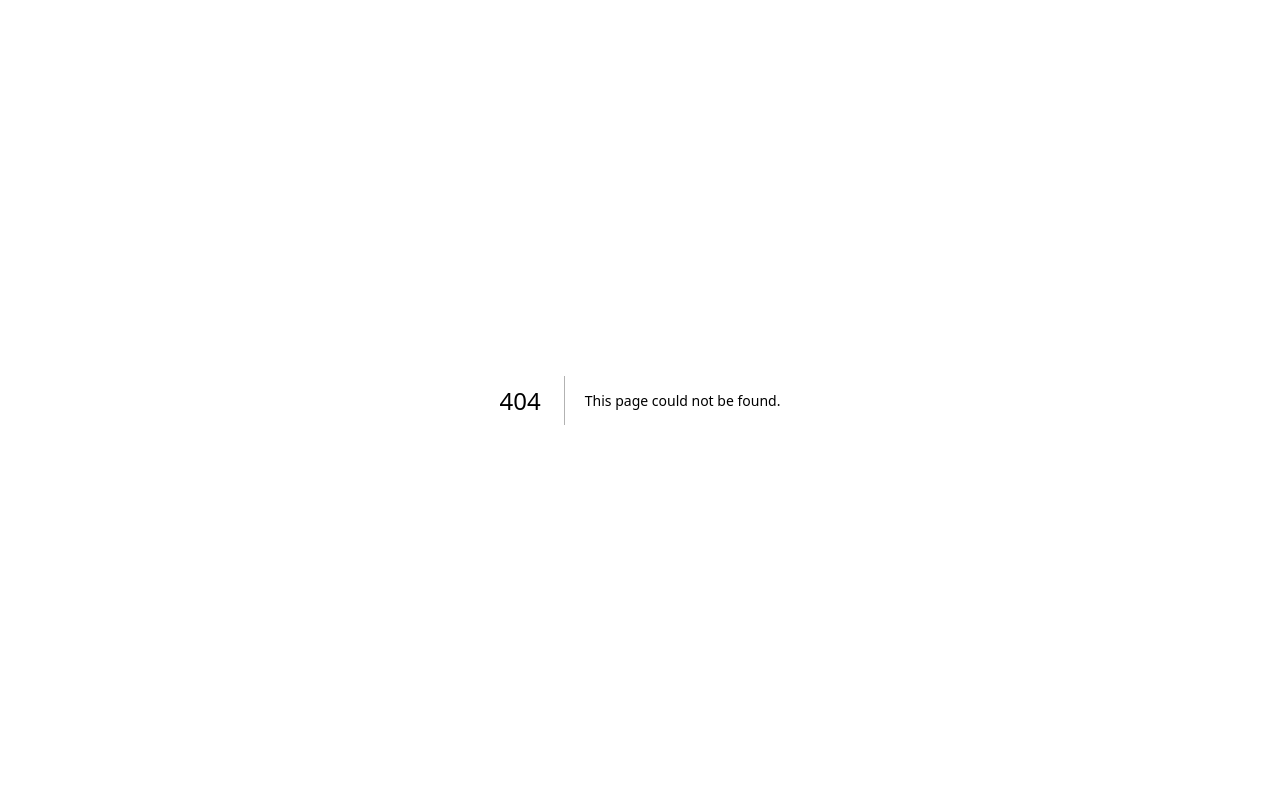
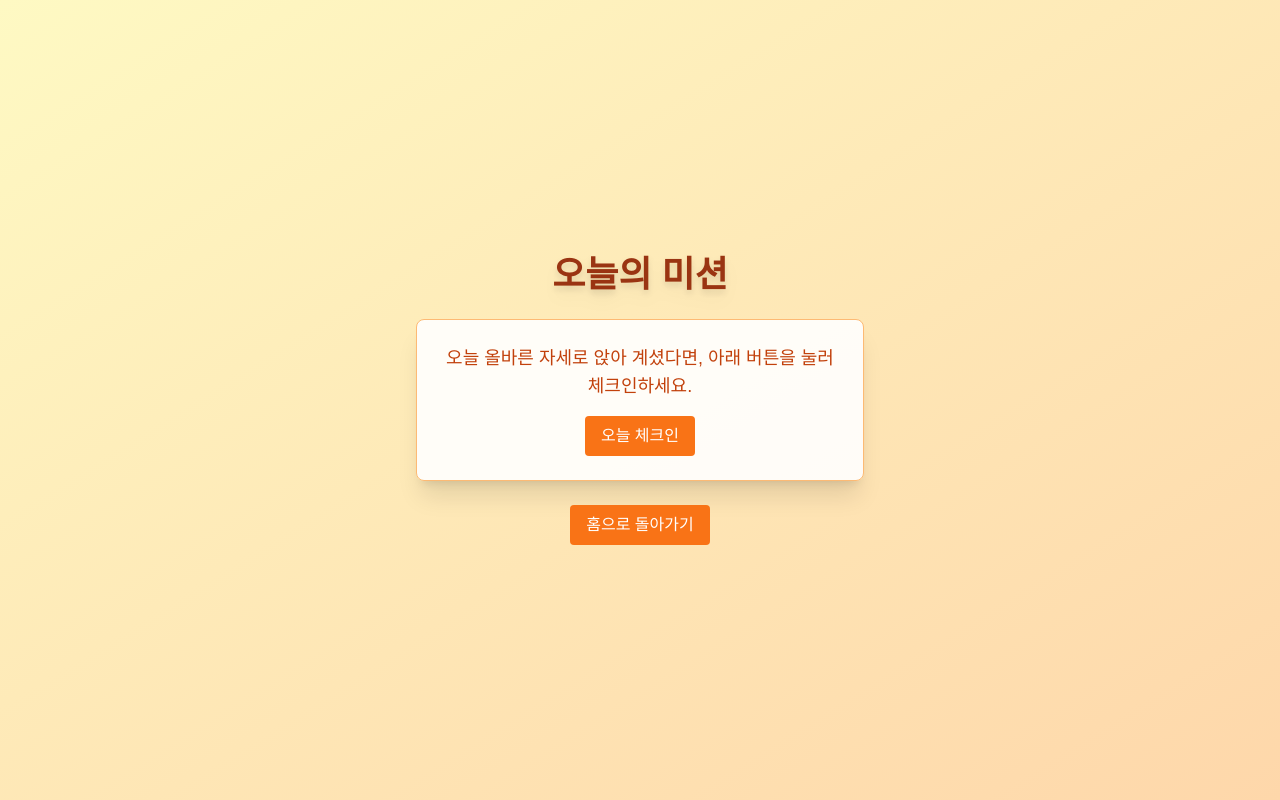
Before and after one commit to chae-chae/Spine-Fairy, a Next.js app: page /dailyMission in a window 1280 px wide. Before the commit this address had no page. Built offline with nearby package versions, Linux system fonts and the light colour scheme.

Commit message:
add daily mission

```diff
--- a/app/components/NavigationBar.tsx
+++ b/app/components/NavigationBar.tsx
@@ -14,7 +14,7 @@ export default function NavigationBar({
   changeTheme,
 }: NavigationBarProps) {
   return (
-    <div className="mt-6 flex gap-4 flex-wrap justify-center">
+    <div className="mt-6 flex flex-wrap gap-4 justify-center">
       <Link href="/settings">
         <button className="px-4 py-2 bg-green-500 text-white rounded hover:bg-green-600 transition-transform duration-300">
           사용자 맞춤 설정
@@ -45,12 +45,16 @@ export default function NavigationBar({
           자세 챌린지
         </button>
       </Link>
+      <Link href="/dailyMission">
+        <button className="px-4 py-2 bg-red-500 text-white rounded hover:bg-red-600 transition-transform duration-300">
+          오늘의 미션
+        </button>
+      </Link>
       <Link href="/exercises">
         <button className="px-4 py-2 bg-teal-500 text-white rounded hover:bg-teal-600 transition-transform duration-300">
           운동 추천
         </button>
       </Link>
-
       <Link href="/analytics">
         <button className="px-4 py-2 bg-blue-500 text-white rounded hover:bg-blue-600 transition-transform duration-300">
           데이터 분석
--- /dev/null
+++ b/app/dailyMission/page.tsx
@@ -0,0 +1,63 @@
+"use client";
+import { useState, useEffect } from "react";
+import Link from "next/link";
+
+export default function DailyMissionPage() {
+  const [checkedIn, setCheckedIn] = useState(false);
+  const [today, setToday] = useState("");
+
+  useEffect(() => {
+    const todayStr = new Date().toISOString().split("T")[0]; // YYYY-MM-DD 형식
+    setToday(todayStr);
+    const checkInHistory = localStorage.getItem("dailyCheckInHistory");
+    if (checkInHistory) {
+      const history = JSON.parse(checkInHistory);
+      if (history.includes(todayStr)) {
+        setCheckedIn(true);
+      }
+    }
+  }, []);
+
+  const handleCheckIn = () => {
+    if (!checkedIn) {
+      const todayStr = today;
+      const checkInHistory = localStorage.getItem("dailyCheckInHistory");
+      let history = checkInHistory ? JSON.parse(checkInHistory) : [];
+      if (!history.includes(todayStr)) {
+        history.push(todayStr);
+        localStorage.setItem("dailyCheckInHistory", JSON.stringify(history));
+        setCheckedIn(true);
+        alert("오늘의 미션 완료! 축하합니다!");
+      }
+    }
+  };
+
+  return (
+    <main className="min-h-screen flex flex-col items-center justify-center bg-gradient-to-br from-yellow-100 to-orange-200 p-6 dark:from-yellow-900 dark:to-orange-800">
+      <h1 className="text-4xl font-bold text-orange-800 mb-6 drop-shadow-lg dark:text-orange-100">
+        오늘의 미션
+      </h1>
+      <div className="bg-white bg-opacity-90 p-6 rounded-lg shadow-xl w-full max-w-md text-center border border-orange-300 dark:bg-orange-800 dark:border-orange-600">
+        <p className="text-orange-700 dark:text-orange-100 text-lg">
+          오늘 올바른 자세로 앉아 계셨다면, 아래 버튼을 눌러 체크인하세요.
+        </p>
+        <button
+          onClick={handleCheckIn}
+          disabled={checkedIn}
+          className={`mt-4 px-4 py-2 ${
+            checkedIn ? "bg-gray-400" : "bg-orange-500 hover:bg-orange-600"
+          } text-white rounded transition-colors duration-300`}
+        >
+          {checkedIn ? "체크인 완료됨" : "오늘 체크인"}
+        </button>
+      </div>
+      <div className="mt-6">
+        <Link href="/">
+          <button className="px-4 py-2 bg-orange-500 text-white rounded hover:bg-orange-600 transition-colors duration-300">
+            홈으로 돌아가기
+          </button>
+        </Link>
+      </div>
+    </main>
+  );
+}
```
